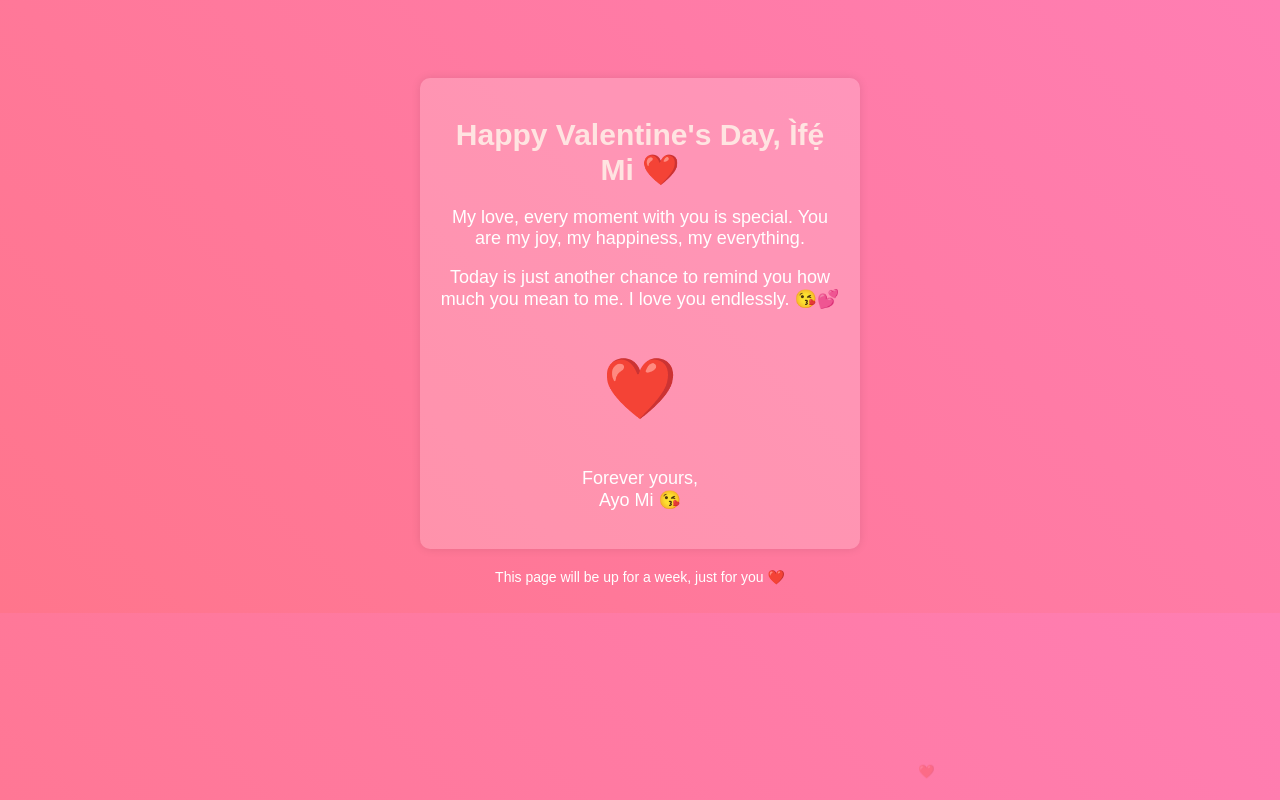
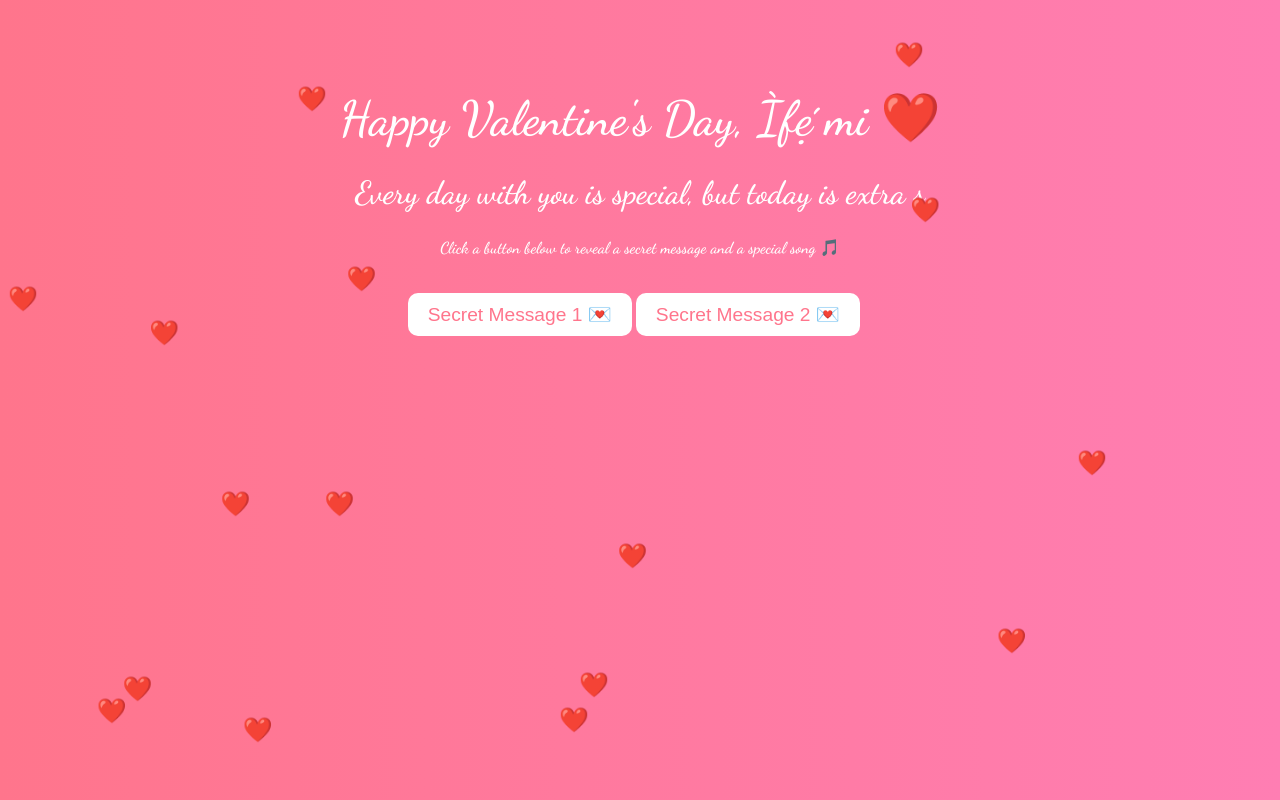
Before and after one commit to Jonajey007/Valentine-for-babe, a plain HTML site: page index.html in a window 1280 px wide. Shown: the top 800 px of the page. Drawn offline with Linux system fonts and the light colour scheme.

Commit message:
Update index.html

```diff
--- a/index.html
+++ b/index.html
@@ -3,100 +3,151 @@
 <head>
     <meta charset="UTF-8">
     <meta name="viewport" content="width=device-width, initial-scale=1.0">
-    <title>Happy Valentine's Day, Ìfẹ́ Mi ❤️</title>
+    <title>Happy Valentine's Ìfẹ́ mi ❤️</title>
+
+    <!-- Google Font for a romantic feel -->
+    <link href="https://fonts.googleapis.com/css2?family=Dancing+Script:wght@600&display=swap" rel="stylesheet">
+
     <style>
+        /* Valentine Background */
         body {
-            background: linear-gradient(45deg, #ff758c, #ff7eb3);
+            background: linear-gradient(to right, #ff758c, #ff7eb3);
+            color: white;
+            font-family: 'Dancing Script', cursive;
             text-align: center;
-            font-family: 'Arial', sans-serif;
-            padding: 20px;
-            color: white;
-            overflow: hidden;
-            position: relative;
-        }
-        h1 {
-            font-size: 30px;
-            color: #ffe4e1;
-        }
-        p {
-            font-size: 18px;
-        }
-        .heart {
-            font-size: 50px;
-            color: red;
-            animation: heartbeat 1s infinite alternate;
-        }
-        @keyframes heartbeat {
-            from { transform: scale(1); }
-            to { transform: scale(1.2); }
-        }
-        .container {
-            margin-top: 50px;
-            padding: 20px;
-            background: rgba(255, 255, 255, 0.2);
-            border-radius: 10px;
-            box-shadow: 0px 0px 10px rgba(0, 0, 0, 0.1);
-            max-width: 400px;
-            margin-left: auto;
-            margin-right: auto;
-        }
-        .footer {
-            margin-top: 20px;
-            font-size: 14px;
+            padding: 50px;
         }
 
-        /* Floating Hearts */
-        .heart-float {
-            position: absolute;
-            font-size: 24px;
-            color: red;
-            opacity: 0.8;
-            animation: floatHearts 5s linear infinite;
+        /* Valentine's Message */
+        h1 {
+            font-size: 3rem;
+            margin-bottom: 20px;
         }
 
-        @keyframes floatHearts {
-            from {
-                transform: translateY(100vh);
-                opacity: 1;
-            }
-            to {
-                transform: translateY(-10vh);
-                opacity: 0;
-            }
+        h2 {
+            font-size: 2rem;
+        }
+
+        /* Heart Animation */
+        .heart {
+            position: fixed;
+            bottom: 0;
+            font-size: 24px;
+            animation: floatUp 5s linear infinite;
+        }
+
+        @keyframes floatUp {
+            from { transform: translateY(0); }
+            to { transform: translateY(-100vh); }
+        }
+
+        /* Surprise Love Letter */
+        .secret {
+            display: none;
+            background: rgba(255, 255, 255, 0.2);
+            padding: 20px;
+            border-radius: 10px;
+            margin-top: 20px;
+            font-size: 1.5rem;
+        }
+
+        /* Buttons */
+        button {
+            background: white;
+            color: #ff758c;
+            font-size: 1.2rem;
+            padding: 10px 20px;
+            border: none;
+            border-radius: 10px;
+            cursor: pointer;
+            margin-top: 20px;
+        }
+
+        button:hover {
+            background: #ffdde1;
+        }
+
+        /* Hide the YouTube iframe */
+        .song {
+            width: 0;
+            height: 0;
+            border: none;
         }
     </style>
 </head>
 <body>
 
-    <div class="container">
-        <h1>Happy Valentine's Day, Ìfẹ́ Mi ❤️</h1>
-        <p>My love, every moment with you is special. You are my joy, my happiness, my everything.</p>
-        <p>Today is just another chance to remind you how much you mean to me. I love you endlessly. 😘💕</p>
-        <p class="heart">❤️</p>
-        <p>Forever yours, <br> Ayo Mi 😘</p>
+    <!-- Valentine's Message -->
+    <h1>Happy Valentine's Day, Ìfẹ́ mi ❤️</h1>
+    <h2 id="valentineMessage"></h2>
+
+    <!-- Buttons for Secret Messages -->
+    <p>Click a button below to reveal a secret message and a special song 🎵</p>
+    <button onclick="showSecret(1)">Secret Message 1 💌</button>
+    <button onclick="showSecret(2)">Secret Message 2 💌</button>
+
+    <!-- Secret Messages -->
+    <div id="secret1" class="secret">
+        <p>Ìfẹ́ mi, you make my world brighter every day. I love you more than words can say. 💖</p>
     </div>
 
-    <div class="footer">This page will be up for a week, just for you ❤️</div>
+    <div id="secret2" class="secret">
+        <p>Ìfẹ́ mi, being with you is the greatest gift. You are my happiness, my peace, and my love. ❤️</p>
+    </div>
 
-    <!-- JavaScript for Floating Hearts -->
+    <!-- YouTube Shorts Songs -->
+    <iframe id="song1" class="song" src="https://www.youtube.com/embed/7BspO6r4Eog?autoplay=1&loop=1&playlist=7BspO6r4Eog" frameborder="0"></iframe>
+    <iframe id="song2" class="song" src="https://www.youtube.com/embed/4IVJwJrSa30?loop=1&playlist=4IVJwJrSa30" frameborder="0"></iframe>
+    <iframe id="song3" class="song" src="https://www.youtube.com/embed/wejwGF5bctI?loop=1&playlist=wejwGF5bctI" frameborder="0"></iframe>
+
+    <!-- JavaScript -->
     <script>
+        // Typing Effect for Message
+        const message = "Every day with you is special, but today is extra special because it’s Valentine’s Day! 💖";
+        let i = 0;
+        function typeEffect() {
+            if (i < message.length) {
+                document.getElementById("valentineMessage").innerHTML += message.charAt(i);
+                i++;
+                setTimeout(typeEffect, 100);
+            }
+        }
+        window.onload = typeEffect;
+
+        // Floating Hearts Animation
         function createHeart() {
             const heart = document.createElement("div");
-            heart.innerHTML = "❤️";
-            heart.classList.add("heart-float");
+            heart.classList.add("heart");
+            heart.innerText = "❤️";
             document.body.appendChild(heart);
 
-            const size = Math.random() * 30 + 10 + "px"; // Random size
-            heart.style.fontSize = size;
-            heart.style.left = Math.random() * 100 + "vw"; // Random horizontal position
-            heart.style.animationDuration = Math.random() * 3 + 2 + "s"; // Random duration
+            heart.style.left = Math.random() * 100 + "vw";
+            heart.style.animationDuration = Math.random() * 2 + 3 + "s";
 
             setTimeout(() => {
                 heart.remove();
             }, 5000);
         }
+        setInterval(createHeart, 300);
 
-        setInterval(createHeart, 500); // Create a heart every 0.5s
+        // Show Secret Message and Play Song
+        function showSecret(num) {
+            document.getElementById("secret1").style.display = "none";
+            document.getElementById("secret2").style.display = "none";
+            document.getElementById("secret" + num).style.display = "block";
+
+            // Stop all songs first
+            document.getElementById("song1").src = "";
+            document.getElementById("song2").src = "";
+            document.getElementById("song3").src = "";
+
+            // Play the selected song
+            if (num === 1) {
+                document.getElementById("song2").src = "https://www.youtube.com/embed/4IVJwJrSa30?autoplay=1&loop=1&playlist=4IVJwJrSa30";
+            } else if (num === 2) {
+                document.getElementById("song3").src = "https://www.youtube.com/embed/wejwGF5bctI?autoplay=1&loop=1&playlist=wejwGF5bctI";
+            }
+        }
     </script>
 
 </body>
```
